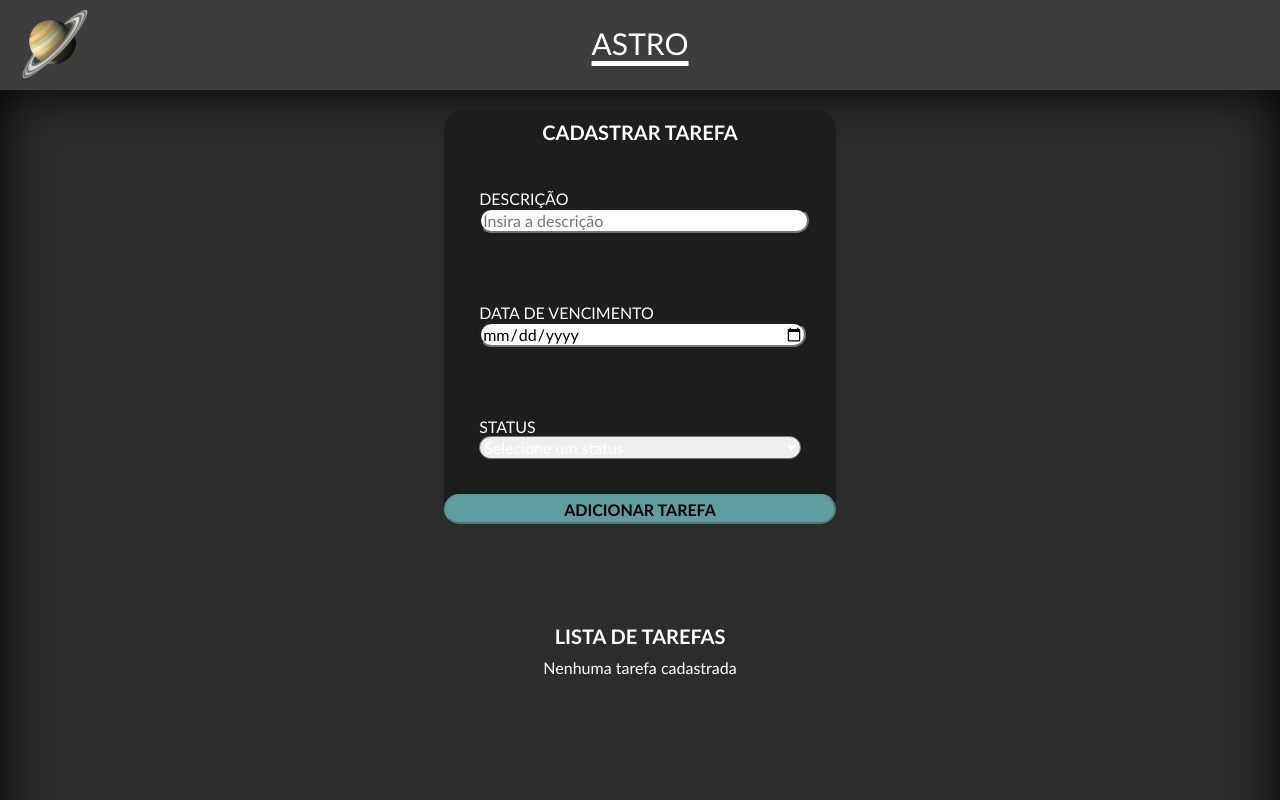
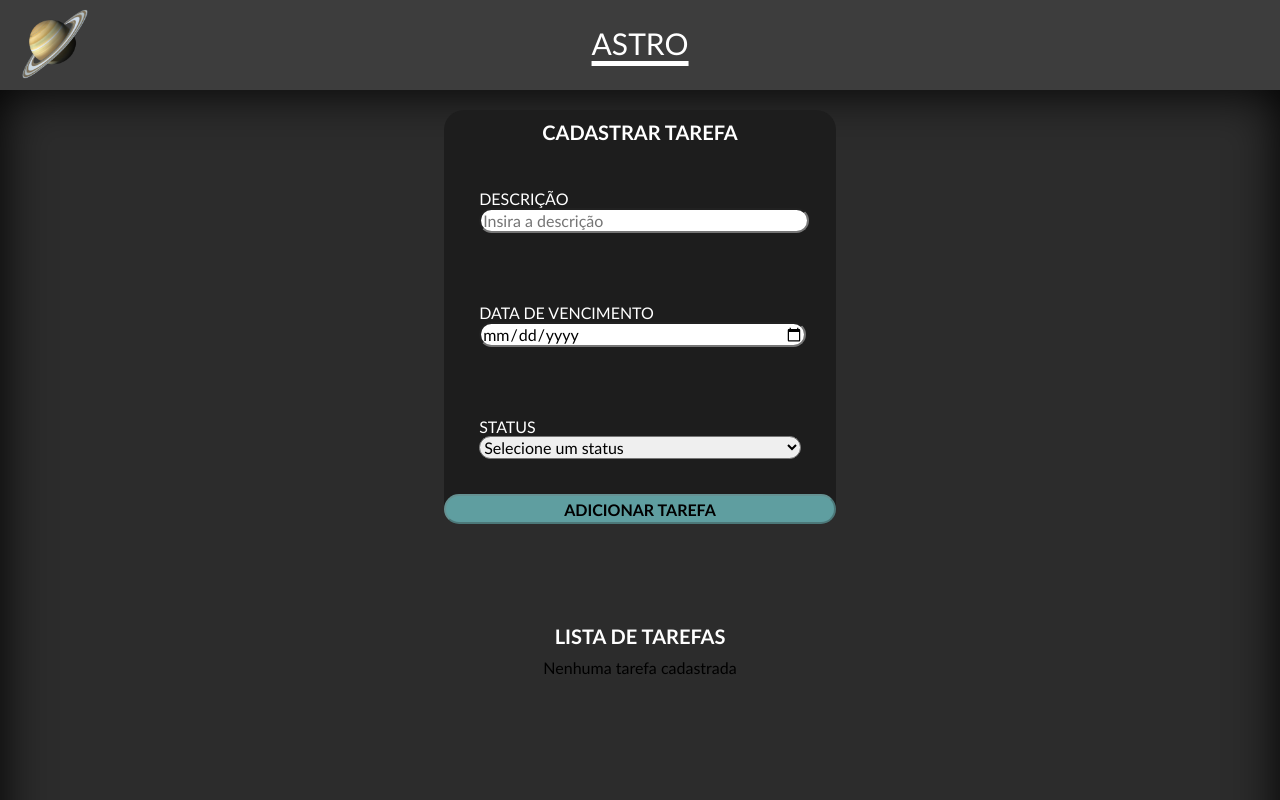
Before and after one commit to LuiggiAmaralX/astro-pages, an Angular app: page /crud in a window 1280 px wide. Shown: the top 800 px of the page. Built offline with nearby package versions, Linux system fonts and the light colour scheme.

Commit message:
update-css-v2

```diff
--- a/src/app/components/crud/crud.css
+++ b/src/app/components/crud/crud.css
@@ -1,7 +1,7 @@
 * {
   font-family: "Gill Sans", "Gill Sans MT", Calibri, "Trebuchet MS", sans-serif;
   font-size: 16px;
-  color: white;
+  color: black;
 }
 
 main {
@@ -19,6 +19,10 @@ main {
   justify-content: center;
   align-items: center;
   /*background-color: rgb(196, 195, 195);*/
+}
+
+.form-container label {
+  color: white;
 }
 
 .form-container form {
@@ -65,12 +69,14 @@ button {
   flex-direction: column;
   justify-content: center;
   align-items: center;
+  color: black;
 }
 
 .list-result table {
   background-color: rgb(233, 232, 235);
   padding: 30px;
   width: 70%;
+  color: black;
 }
 
 button {
```
